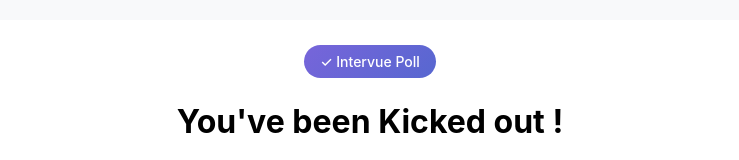
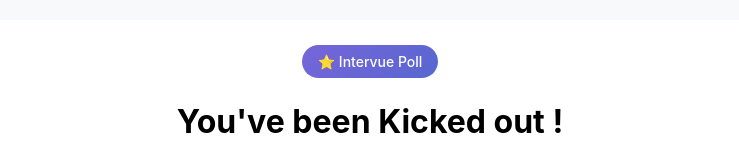
Before and after one commit to prakhar1324/LivePollingApp, a React (Create React App) app in the folder frontend/: page /kicked-out in a window 1280 px wide. Shown: the top 160 px of the page, without its empty margins (270-1009 px from the left). Built offline with nearby package versions, Linux system fonts and the light colour scheme.

Commit message:
Adding star symbol

```diff
--- a/frontend/src/components/KickedOut.js
+++ b/frontend/src/components/KickedOut.js
@@ -31,7 +31,7 @@ const KickedOut = () => {
               marginBottom: '24px'
             }}
           >
-            ✓ Intervue Poll
+            ⭐ Intervue Poll
           </div>
           <h1 style={{
             fontSize: '32px',
```
